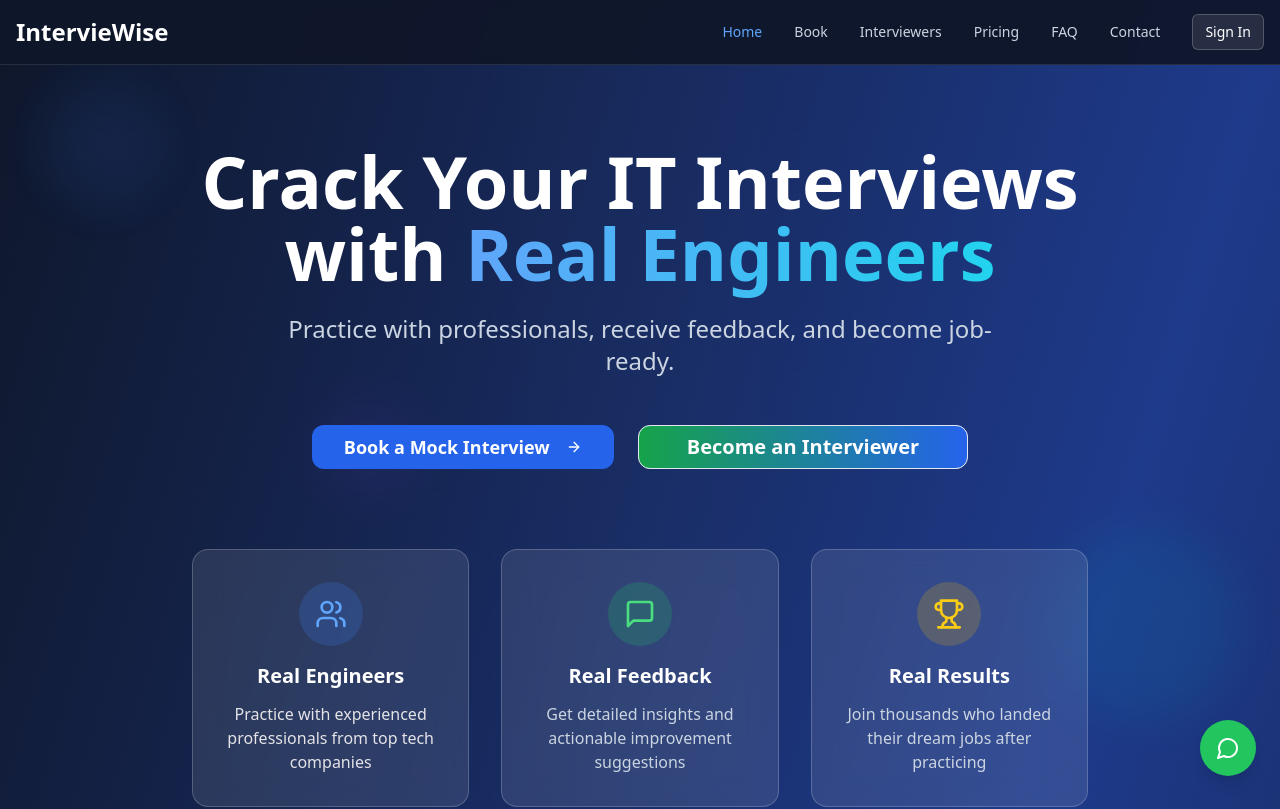
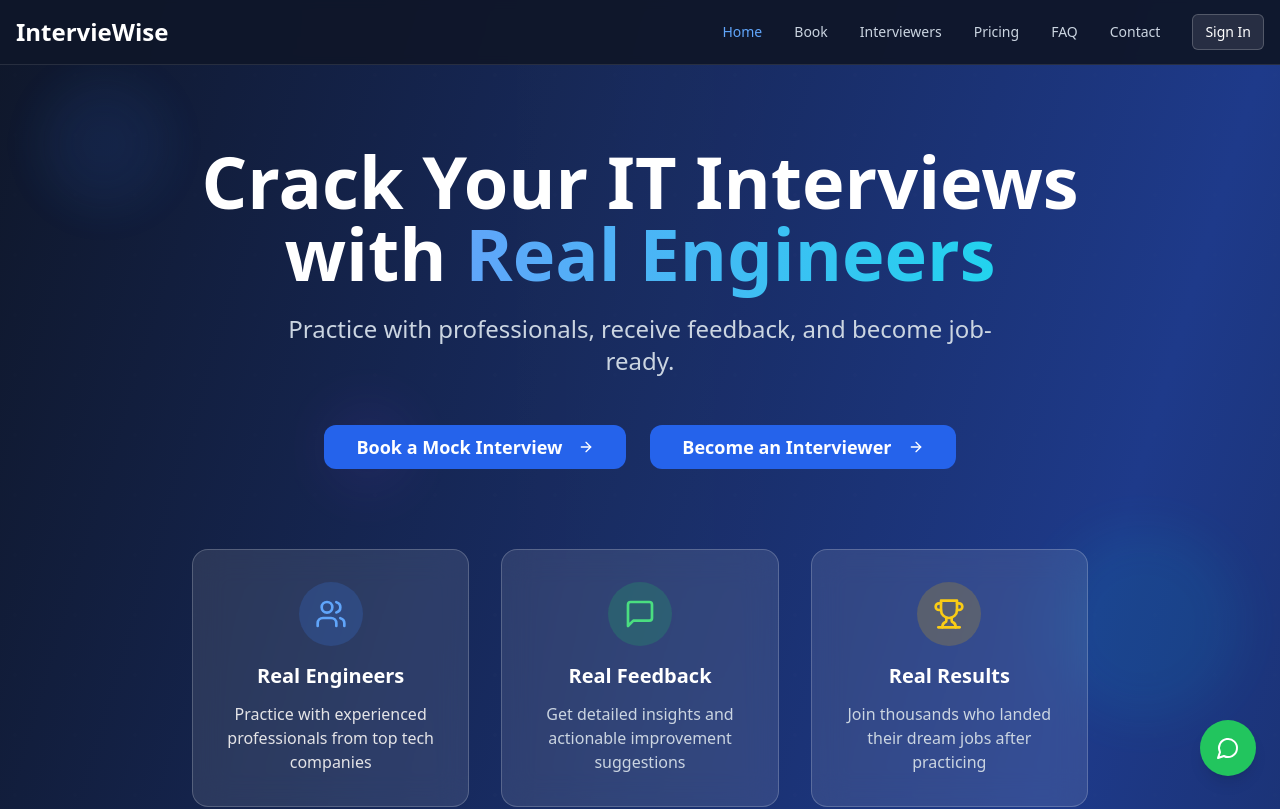
Before and after one commit to support-sys/preppeers-76, a React (Vite) app: page / in a window 1280 px wide. Shown: the top 809 px of the page. Built offline with nearby package versions, Linux system fonts and the light colour scheme.

Commit message:
Apply button styles
Apply the same styling as the "Book a Mock Interview" button to the "Become an Interviewer" button.

```diff
--- a/src/pages/Index.tsx
+++ b/src/pages/Index.tsx
@@ -124,8 +124,9 @@ const Index = () => {
               </Link> : null}
 
             {!user || user && userRole === 'interviewer' ? <Link to={user ? "/interviewers" : "/auth?role=interviewer"}>
-                <Button variant="outline" size="lg" className="bg-gradient-to-r from-green-600 to-blue-600 hover:from-green-700 hover:to-blue-700 text-white px-12 py-4 text-xl font-semibold rounded-xl transition-all duration-300 transform hover:scale-105 hover:shadow-2xl shadow-green-500/25 bg-gradient-to-r ">
+                <Button size="lg" className="bg-blue-600 hover:bg-blue-700 text-white px-8 py-4 text-lg font-semibold rounded-xl transition-all duration-300 transform hover:scale-105 hover:shadow-2xl shadow-blue-500/25 group">
                   Become an Interviewer
+                  <ArrowRight className="ml-2 w-5 h-5 group-hover:translate-x-1 transition-transform duration-300" />
                 </Button>
               </Link> : null}
           </div>
```
